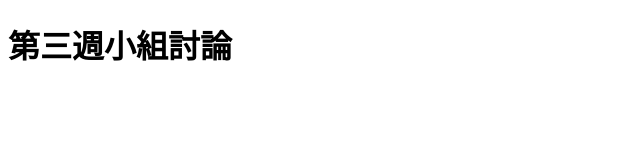
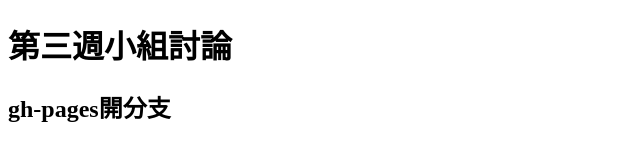
Before and after one commit to potatoleee/VueWeek3Group, a plain HTML site: page index.html in a window 1280 px wide. Shown: the whole page, without its empty margins (0-640 px from the left). Drawn offline with Linux system fonts and the light colour scheme.

Commit message:
gh-pages

```diff
--- a/index.html
+++ b/index.html
@@ -9,5 +9,6 @@
 </head>
 <body>
     <h1>第三週小組討論</h1>
+    <h2>gh-pages開分支</h2>
 </body>
 </html>
```
